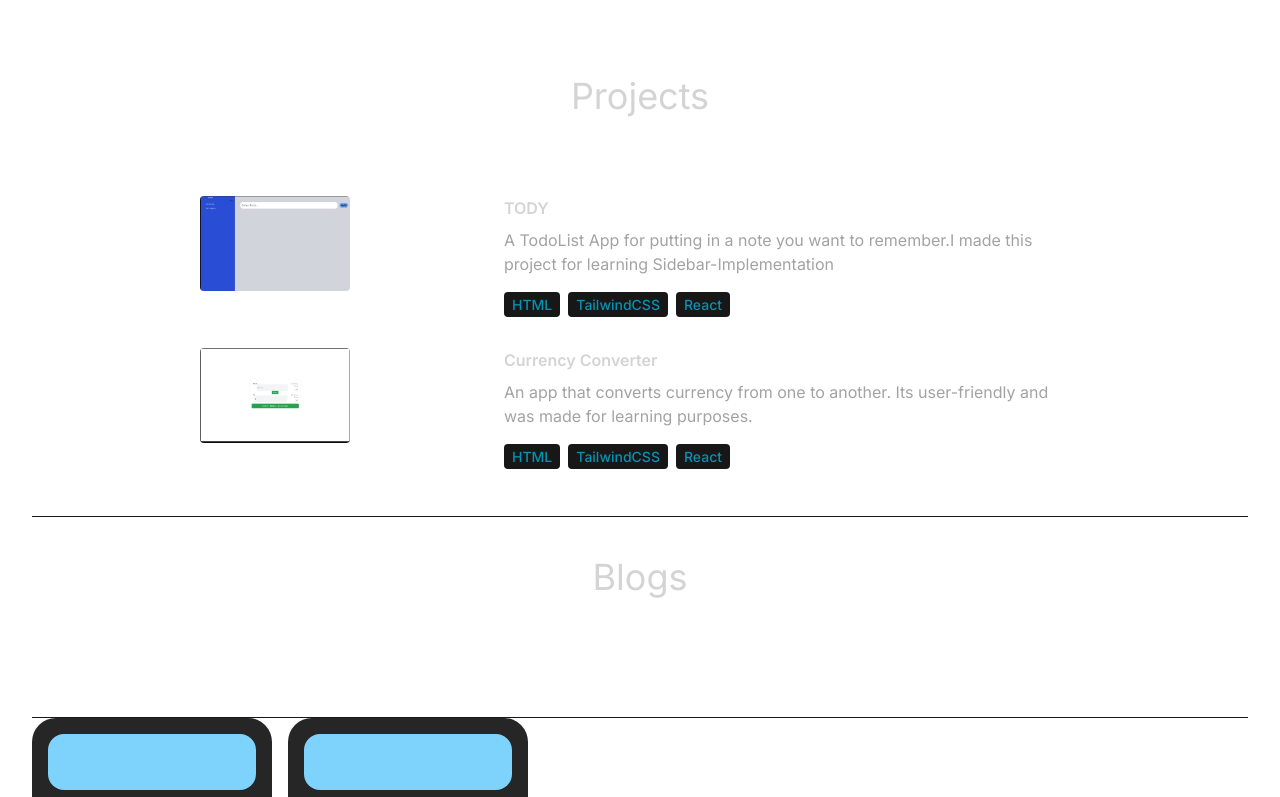
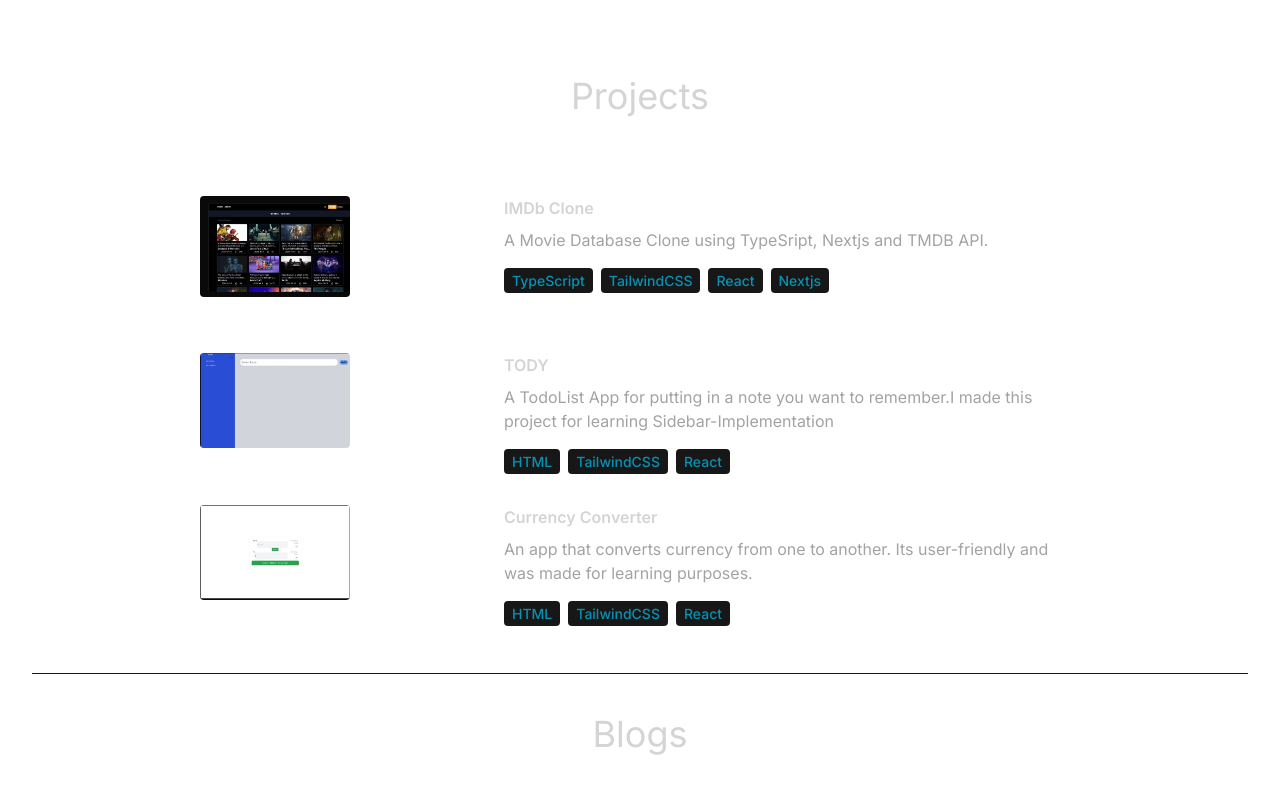
Before and after one commit to Ethics03/Portfolio, a React (Vite) app: page / in a window 1280 px wide. Shown: the part 1937-2734 px from the top of the page. Built offline with nearby package versions, Linux system fonts and the light colour scheme.

Commit message:
AddedLinksToTitle

```diff
--- a/src/Components/Projects.jsx
+++ b/src/Components/Projects.jsx
@@ -20,14 +20,14 @@ const Projects = () => {
                     initial={{opacity:0,x:-100}}
                     transition={{duration:0.5}}
                     className ='w-full lg:w-1/4'>
-
+                    <a href = {project.links}>
                     <img
                     src = {project.image}
                     width={150}
                     height={150}
                     alt={project.title}
                     className ='mb-6 rounded'/>
-
+                    </a>
 
                     </motion.div>
                     <motion.div
@@ -35,7 +35,9 @@ const Projects = () => {
                     initial={{opacity:0,x:100}}
                     transition={{duration:1}}
                     className = 'w-full max-w-xl lg:w-3/4'>
+                            <a href = {project.links}>
                             <h6 className = 'mb-2 font-semibold'>{project.title}</h6>
+                            </a>
                             <p className='mb-4 text-neutral-400'>{project.description}</p>
                             {project.technologies.map((tech,index)=>(
                                         <span className ='mr-2 rounded bg-neutral-900 px-2 py-1 text-sm font-medium text-cyan-600'key={index}>{tech}</span>
--- a/src/Constants/index.js
+++ b/src/Constants/index.js
@@ -1,12 +1,23 @@
 import project1 from '../assets/Tody.jpg';
 import project2 from '../assets/Currency.jpg'
-
+ import project3 from '../assets/imdb.jpg'
  export const HERO_CONTENT = "I am a 2nd-Year CSE student from CMRIT Bangalore. I am a passionate full stack developer and love to make scalable web applications. I have made multiple mini-projects and also am working on big ones that help the society and solve real-world problems."
 
  export const ABOUT_CONTENT = 'I am a dedicated full stack developer and i have a knack for making user-friendly web applications and. I have worked with variety of technologies, including React.js,Golang,Node.js,PostgreSQL and MySQL. I started coding when i was 13 years old.I started my journey to web development through my interest in making creative designs and also cybersecurity. I started with Competitive Programming as my journey into coding. I got inspired by multiple people to make up my mindset as a coder. I love to learn new tech-stacks and implement them to make efficient applications that solve real-world problems. Outside of coding,I enjoy working out , meditatation playing Chess and contributing to Open-source Projects.'
 
  export const PROJECTS= [
     {
+
+        title:"IMDb Clone",
+        image: project3,
+        description:
+                "A Movie Database Clone using TypeSript, Nextjs and TMDB API.",
+        technologies: ["TypeScript","TailwindCSS","React","Nextjs"],
+        links: "https://imdb-clone-liard-nu.vercel.app/",
+    },
+
+    {
+
         title: "TODY",
         image: project1,
         description:
@@ -20,6 +31,9 @@ import project2 from '../assets/Currency.jpg'
         description:
                 "An app that converts currency from one to another. Its user-friendly and was made for learning purposes.",
         technologies: ["HTML","TailwindCSS","React"],
+        links: 'https://currency-converter-cyan-omega.vercel.app/',
+
+
     }
  ]
 
```
Also changed, not shown: src/assets/imdb.jpg (added).
